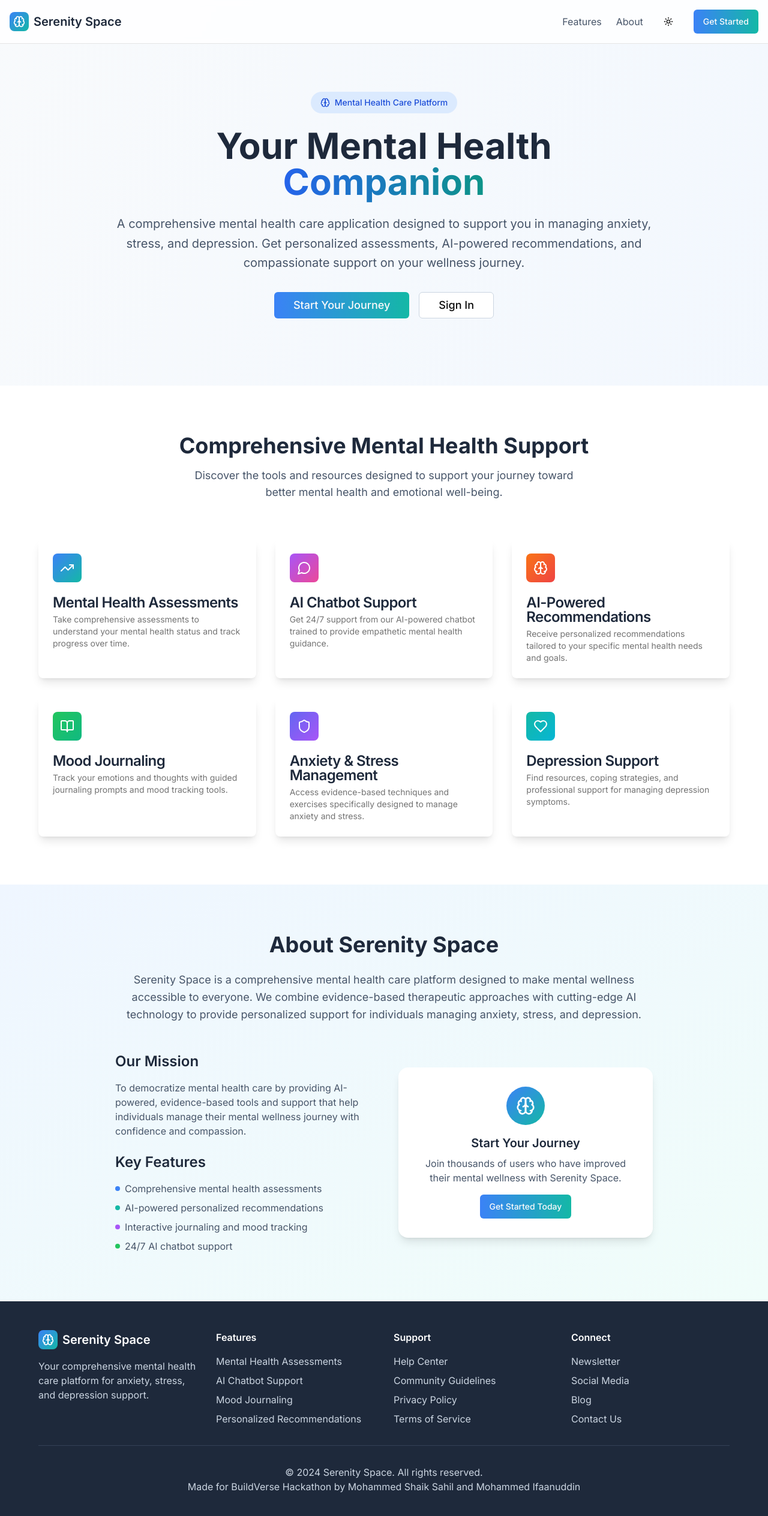
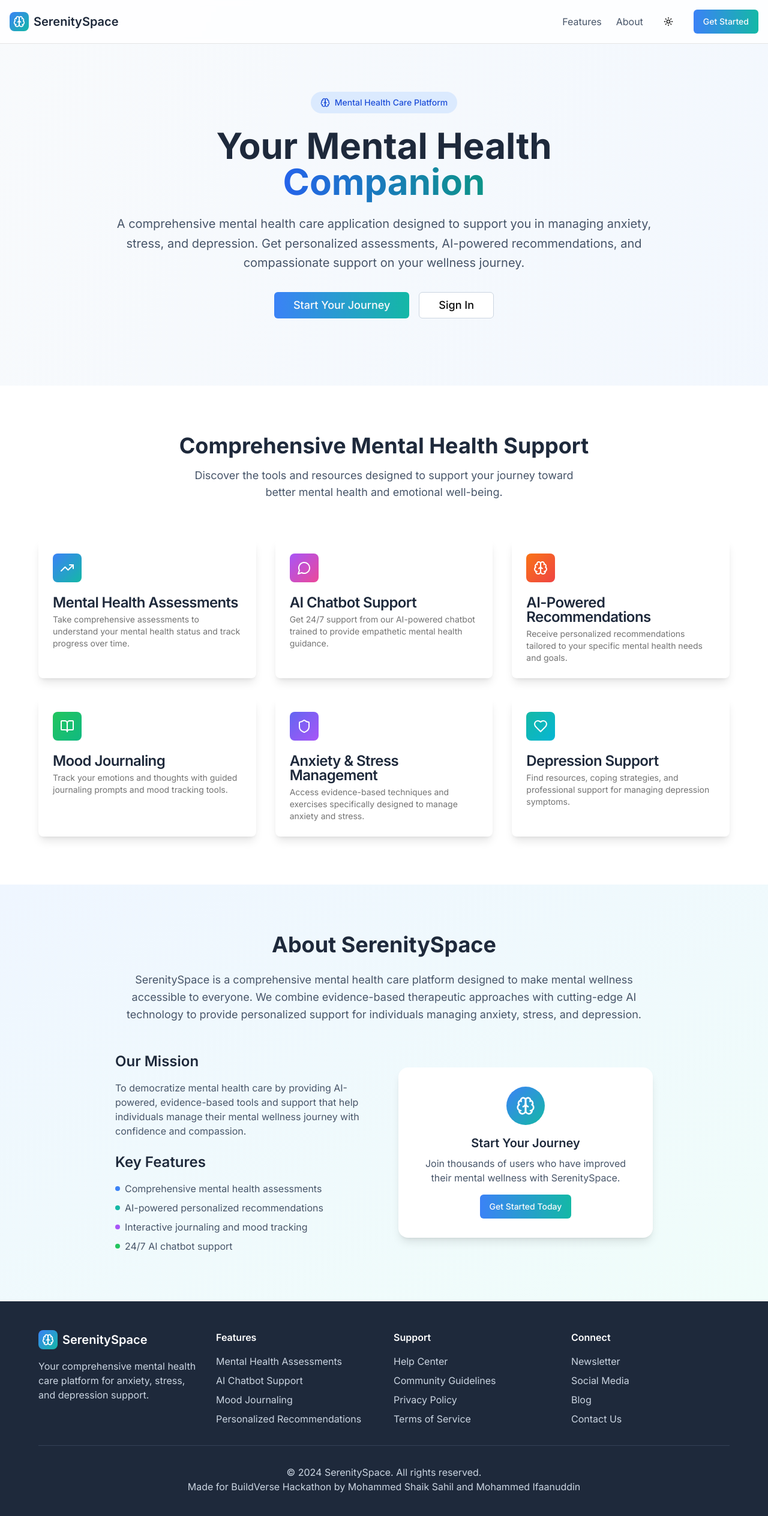
Before and after one commit to sahilshaik13/serenity-space, a Next.js app: page / in a window 1280 px wide. Shown: the top 2528 px of the page at 60% size. Built offline with nearby package versions, Linux system fonts and the light colour scheme.

Commit message:
Fix spelling consistency for "SerenitySpace" throughout the HomePage component

```diff
--- a/app/page.tsx
+++ b/app/page.tsx
@@ -16,7 +16,7 @@ export default function HomePage() {
             <div className="w-8 h-8 bg-gradient-to-br from-blue-500 to-teal-500 rounded-lg flex items-center justify-center">
               <Brain className="w-5 h-5 text-white" />
             </div>
-            <span className="text-xl font-semibold text-slate-800 dark:text-slate-200">Serenity Space</span>
+            <span className="text-xl font-semibold text-slate-800 dark:text-slate-200">SerenitySpace</span>
           </div>
           <nav className="hidden md:flex items-center gap-6">
             <Link
@@ -186,10 +186,10 @@ export default function HomePage() {
         <div className="container mx-auto max-w-4xl">
           <div className="text-center mb-12">
             <h2 className="text-3xl md:text-4xl font-bold text-slate-800 dark:text-slate-100 mb-6">
-              About Serenity Space
+              About SerenitySpace
             </h2>
             <p className="text-lg text-slate-600 dark:text-slate-300 leading-relaxed">
-              Serenity Space is a comprehensive mental health care platform designed to make mental wellness accessible
+              SerenitySpace is a comprehensive mental health care platform designed to make mental wellness accessible
               to everyone. We combine evidence-based therapeutic approaches with cutting-edge AI technology to provide
               personalized support for individuals managing anxiety, stress, and depression.
             </p>
@@ -228,7 +228,7 @@ export default function HomePage() {
                 </div>
                 <h4 className="text-xl font-semibold text-slate-800 dark:text-slate-100 mb-2">Start Your Journey</h4>
                 <p className="text-slate-600 dark:text-slate-300 mb-4">
-                  Join thousands of users who have improved their mental wellness with Serenity Space.
+                  Join thousands of users who have improved their mental wellness with SerenitySpace.
                 </p>
                 <a
                   href="https://serenityspace-three.vercel.app/signup/"
@@ -254,7 +254,7 @@ export default function HomePage() {
                 <div className="w-8 h-8 bg-gradient-to-br from-blue-500 to-teal-500 rounded-lg flex items-center justify-center">
                   <Brain className="w-5 h-5 text-white" />
                 </div>
-                <span className="text-xl font-semibold">Serenity Space</span>
+                <span className="text-xl font-semibold">SerenitySpace</span>
               </div>
               <p className="text-slate-300">
                 Your comprehensive mental health care platform for anxiety, stress, and depression support.
@@ -289,7 +289,7 @@ export default function HomePage() {
             </div>
           </div>
           <div className="border-t border-slate-700 mt-8 pt-8 text-center text-slate-300">
-            <p>&copy; 2024 Serenity Space. All rights reserved.</p>
+            <p>&copy; 2024 SerenitySpace. All rights reserved.</p>
             <p>Made for BuildVerse Hackathon by Mohammed Shaik Sahil and Mohammed Ifaanuddin</p>
           </div>
         </div>
```
